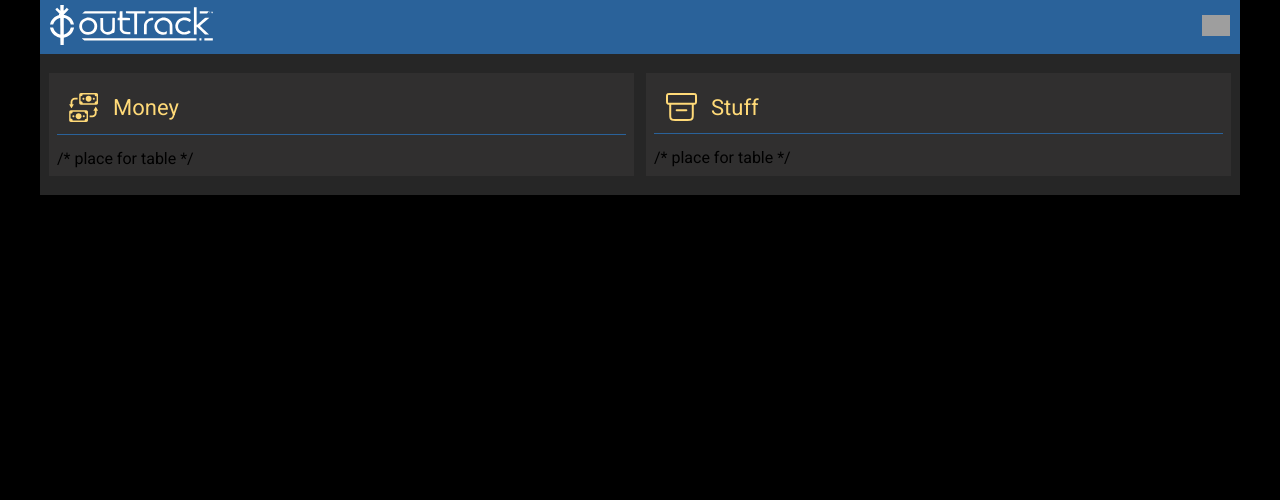
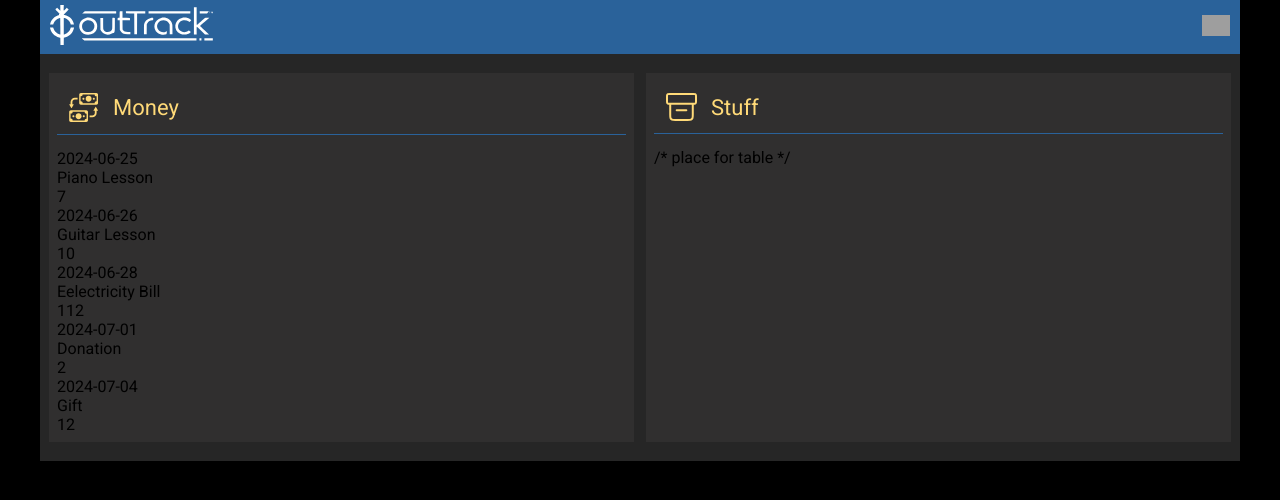
Before and after one commit to igordejak/wtp2, a React (Vite) app: page / in a window 1280 px wide. Shown: the top 500 px of the page. Built offline with nearby package versions, Linux system fonts and the light colour scheme; grey boxes are pictures that could not be loaded.

Commit message:
first table created

```diff
--- /dev/null
+++ b/public/money-out.json
@@ -0,0 +1,37 @@
+[
+    {
+        "id": 0,
+        "createddate":"20-06-2024",
+        "actiondate": "2024-06-25",
+        "title": "Piano Lesson",
+        "summ": 7.00
+    },
+    {
+        "id": 1,
+        "createddate":"20-06-2024",
+        "actiondate": "2024-06-26",
+        "title": "Guitar Lesson",
+        "summ": 10.00
+    },
+    {
+        "id": 2,
+        "createddate":"20-06-2024",
+        "actiondate": "2024-06-28",
+        "title": "Eelectricity Bill",
+        "summ": 112.00
+    },
+    {
+        "id": 3,
+        "createddate":"20-06-2024",
+        "actiondate": "2024-07-01",
+        "title": "Donation",
+        "summ": 2.00
+    },
+    {
+        "id": 4,
+        "createddate":"20-06-2024",
+        "actiondate": "2024-07-04",
+        "title": "Gift",
+        "summ": 12.00
+    }
+]
--- a/src/App.tsx
+++ b/src/App.tsx
@@ -1,6 +1,7 @@
 import "./App.scss";
 import Header from "./Header";
 import Maintitle from "./Maintitle";
+import MoneyOut from "./MoneyOut";
 
 function App() {
   return (
@@ -9,7 +10,7 @@ function App() {
       <div className="base-wrapper">
         <div className="type-block">
           <Maintitle icon="./img/money-icon.svg" title="Money" />
-          /* place for table */
+          <MoneyOut />
         </div>
         <div className="type-block">
           <Maintitle icon="./img/stuff-icon.svg" title="Stuff" />
--- /dev/null
+++ b/src/MoneyOut.tsx
@@ -0,0 +1,33 @@
+import { useState, useEffect } from "react";
+
+const MoneyOut = () => {
+    const [data, setData] = useState([]);
+
+    const fetchData = () => {
+         fetch("http://localhost:5173/money-out.json")
+          .then((response) => response.json())
+          .then((actualData) => {
+            setData(actualData);
+          })
+          .catch((err) => {
+            console.log(err.message);
+          });
+      };
+      useEffect(() => {
+        fetchData();
+      }, []);
+    return (
+      <div className="show-table">
+
+        {data.map((row) => (
+
+          <div className="row-wrapper" key={row.id}>
+            <div className="cell">{row.actiondate}</div>
+            <div className="cell">{row.title}</div>
+            <div className="cell">{row.summ}</div>
+          </div>
+        ))}
+      </div>
+    );
+  };
+  export default MoneyOut;
```
